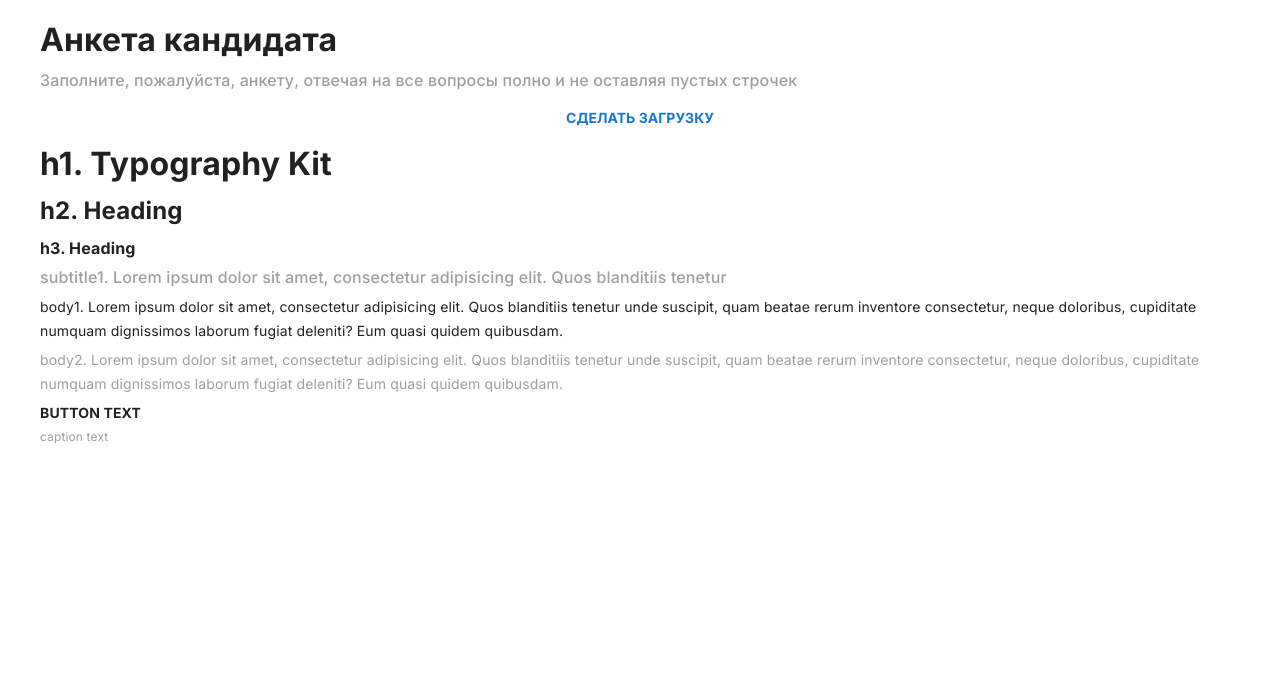
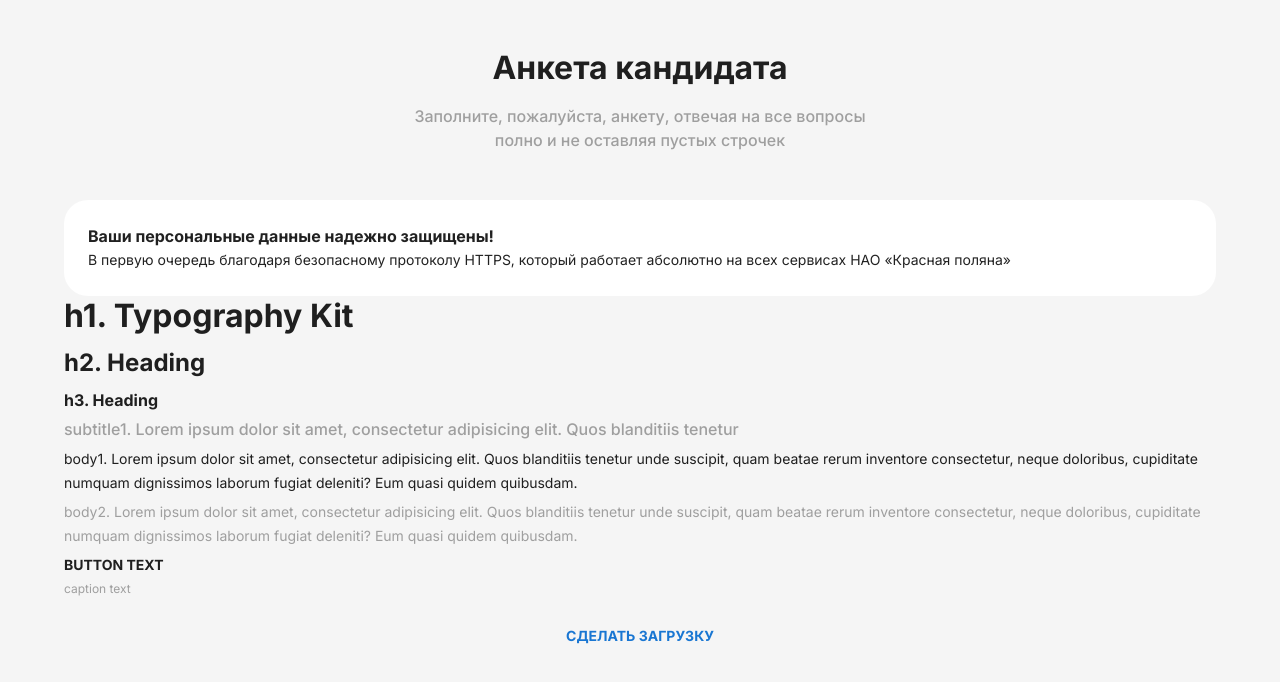
Before and after one commit to salievvm/kp-calendar, a React (Create React App) app: page / in a window 1280 px wide. Shown: the top 682 px of the page. Built offline with nearby package versions, Linux system fonts and the light colour scheme.

Commit message:
CustomCard implementation

```diff
--- a/src/App.jsx
+++ b/src/App.jsx
@@ -1,5 +1,6 @@
 import { registerLocale } from 'react-datepicker';
 import ru from "date-fns/locale/ru";
+import { Container } from '@mui/system';
 
 import DatePicker from "./containers/DatePicker/DatePicker";
 import FormCandidate from './containers/FormCandidate';
@@ -11,11 +12,11 @@ registerLocale("ru", ru);
 function App() {
 	return (
 		<ThemeProvider>
-			<div className="App">
+			<Container>
 				{/* <DatePicker /> */}
 				<FormCandidate />
 				<AppLoading />
-			</div>
+			</Container>
 		</ThemeProvider>
 	);
 }
--- /dev/null
+++ b/src/components/@ui/CustomCard/CustomCard.jsx
@@ -0,0 +1,37 @@
+import * as React from 'react';
+import PropTypes from 'prop-types';
+import Paper from '@mui/material/Paper';
+
+export default function CustomCard({
+  children,
+  padding,
+  margin,
+  width,
+}) {
+  return (
+    <Paper
+      elevation={0}
+      style={{
+        padding,
+        width,
+        margin,
+        borderRadius: '24px',
+      }}
+    >
+      {children}
+    </Paper>
+  );
+}
+
+CustomCard.propTypes = {
+  children: PropTypes.any.isRequired,
+  padding: PropTypes.number,
+  margin: PropTypes.any,
+  width: PropTypes.any,
+};
+
+CustomCard.defaultProps = {
+  padding: 24,
+  width: '100%',
+  margin: 0,
+};
--- /dev/null
+++ b/src/components/@ui/CustomCard/index.js
@@ -0,0 +1,3 @@
+import CustomCard from './CustomCard';
+
+export default CustomCard;
--- a/src/containers/FormCandidate/FormCandidate.jsx
+++ b/src/containers/FormCandidate/FormCandidate.jsx
@@ -3,6 +3,7 @@ import React from 'react';
 import { Button, Grid, Typography } from '@mui/material';
 import useApp from './hooks/useApp';
 import CustomTypography from '../../components/@ui/CustomTypography';
+import CustomCard from '../../components/@ui/CustomCard';
 
 const FormCandidate = () => {
   const {
@@ -10,19 +11,34 @@ const FormCandidate = () => {
   } = useApp();
 
   return (
+    <Grid container direction="column">
       <Grid
         container
         direction="column"
-      gap={1}
+        gap={2}
+        alignItems="center"
+        textAlign="center"
+        margin="48px 0 48px 0"
       >
         <Typography variant="h1">Анкета кандидата</Typography>
-      <Typography variant="subtitle1">Заполните, пожалуйста, анкету, отвечая на все вопросы полно и не оставляя пустых строчек</Typography>
+        <Typography maxWidth="497px" variant="subtitle1">Заполните, пожалуйста, анкету, отвечая на все вопросы полно и не оставляя пустых строчек</Typography>
+      </Grid>
+      <CustomCard>
+        <Typography variant="h3">Ваши персональные данные надежно защищены!</Typography>
+        <Typography variant="body1">В первую очередь благодаря безопасному протоколу HTTPS, который работает абсолютно на всех сервисах НАО «Красная поляна»</Typography>
+      </CustomCard>
+
+      <Grid
+        container
+        direction="column"
+        gap={2}
+        alignItems="center"
+      >
+        <CustomTypography />
         <Button
           onClick={handleMakeLoading}
-      >
-        Сделать загрузку
-      </Button>
-      <CustomTypography />
+        >Сделать загрузку</Button>
+      </Grid>
     </Grid>
   )
 };
--- a/src/index.css
+++ b/src/index.css
@@ -1,10 +1,9 @@
 body {
 	margin: 0;
-	font-family: -apple-system, BlinkMacSystemFont, 'Segoe UI', 'Roboto', 'Oxygen',
-		'Ubuntu', 'Cantarell', 'Fira Sans', 'Droid Sans', 'Helvetica Neue',
-		sans-serif;
 	-webkit-font-smoothing: antialiased;
 	-moz-osx-font-smoothing: grayscale;
+	min-height: 100vh;
+	background-color: #F5F5F5;
 }
 
 code {
--- a/src/theme/index.js
+++ b/src/theme/index.js
@@ -1,5 +1,4 @@
 import PropTypes from 'prop-types';
-import { CssBaseline } from '@mui/material';
 import 'typeface-inter';
 
 import {
@@ -61,7 +60,6 @@ const theme = createTheme({
 const ThemeProvider = ({ children }) => {
   return (
     <StyledEngineProvider injectFirst>
-      <CssBaseline />
       <MUIThemeProvider theme={theme}>
         {children}
       </MUIThemeProvider>
```
Lines whose indentation alone changed are shown as unchanged.
